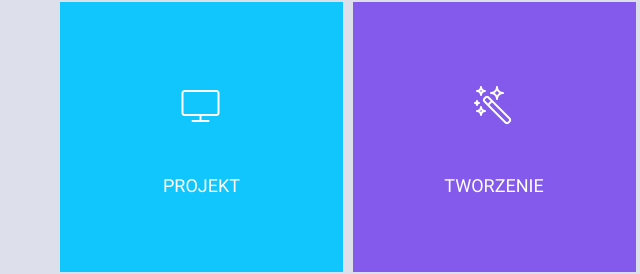
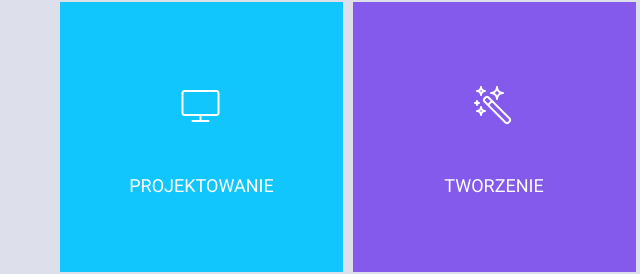
Before and after one commit to korczynski-website/korczynski-website.github.io, a plain HTML site: page index.html in a window 1280 px wide. Shown: the part 1739-2013 px from the top of the page, 10-650 px from the left. Drawn offline with Linux system fonts and the light colour scheme.

Commit message:
Update index.html

```diff
--- a/index.html
+++ b/index.html
@@ -129,7 +129,7 @@
 
                                 <div class="features-item">
                                     <i class="lnr lnr-screen"></i>
-                                    <h6><a href="#">Projekt</a></h6>
+                                    <h6><a href="#">Projektowanie</a></h6>
                                 </div>
 
                             </div>
```
